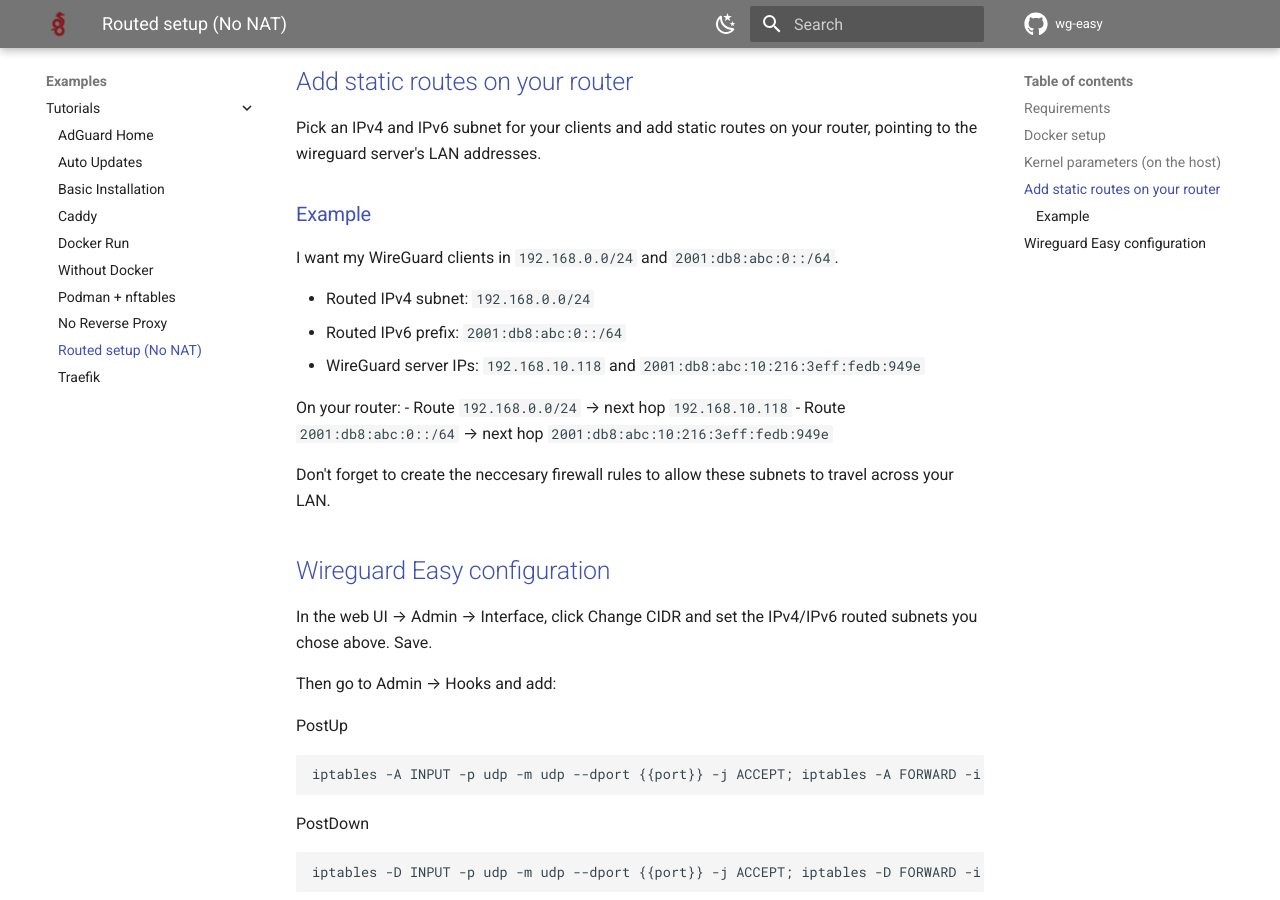
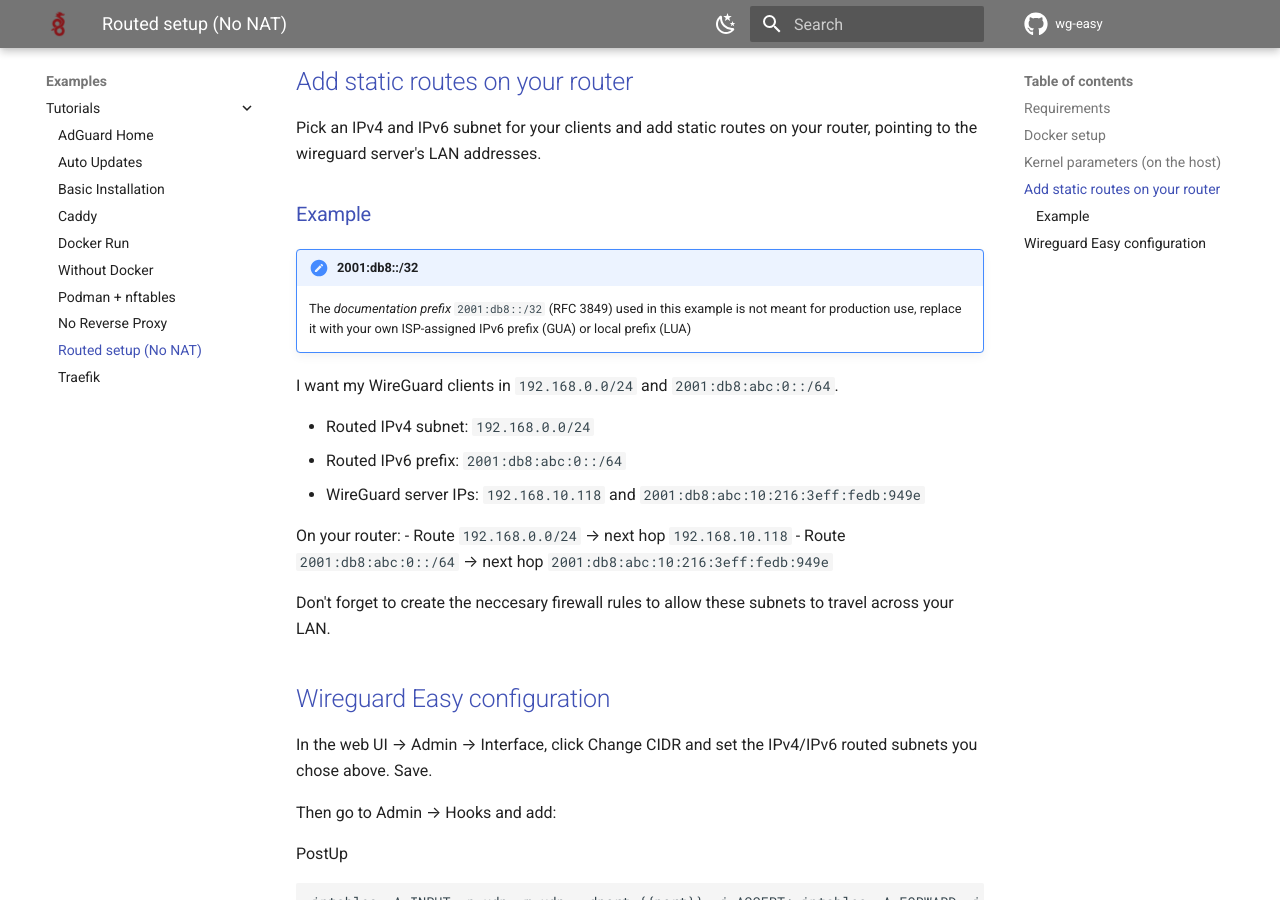
Before and after one commit to wg-easy/wg-easy, an MkDocs documentation site: the page built from docs/content/examples/tutorials/routed.md, in a window 1280 px wide and 900 px high, scrolled down 1323 px. Built offline with MkDocs 1.6.1 and Material for MkDocs 9.7.7, drawn with Linux system fonts in a browser that asks for light colours; comment, search, counter and statistics services are not loaded; the version menu is left out.

Commit message:
Add note about 2001:db8::/32

```diff
--- a/docs/content/examples/tutorials/routed.md
+++ b/docs/content/examples/tutorials/routed.md
@@ -56,6 +56,13 @@
 
 ### Example
 
+/// note | 2001:db8::/32
+
+The *documentation prefix* `2001:db8::/32` (RFC 3849) used in this example is not meant for production use, replace it with your own ISP-assigned IPv6 prefix (GUA) or local prefix (LUA)
+
+///
+
+
 I want my WireGuard clients in `192.168.0.0/24` and `2001:db8:abc:0::/64`.
 
 - Routed IPv4 subnet: `192.168.0.0/24`
```
